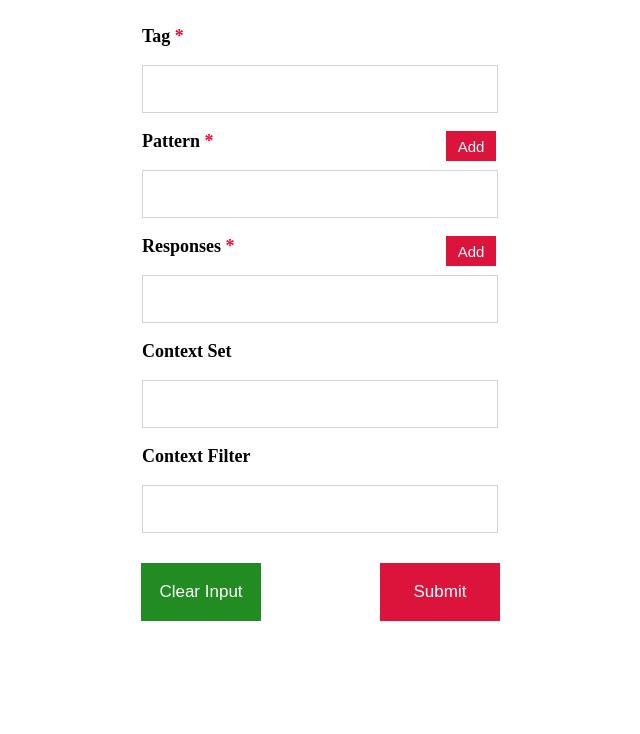
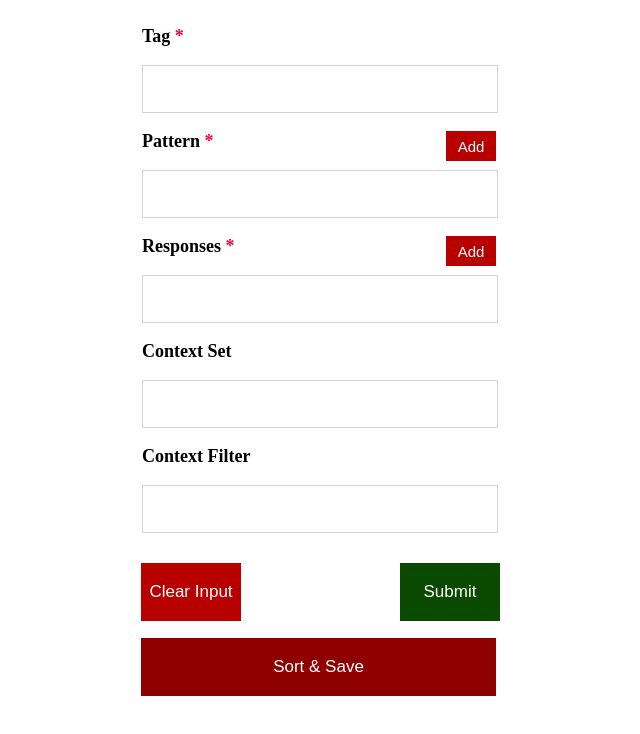
Before and after one commit to vitoyxyz/json_manipulator, a Vue app in the folder clients/: page / in a window 1280 px wide. Shown: the top 734 px of the page, without its empty margins (315-955 px from the left). Built offline with nearby package versions, Linux system fonts and the light colour scheme.

Commit message:
input clears on pattern and responses

```diff
--- a/clients/src/App.vue
+++ b/clients/src/App.vue
@@ -58,7 +58,11 @@
       <button class="btn-submit" @click="submitForm()" type="submit">
         Submit
       </button>
+
     </div>
+        <button class="btn-sort">
+        Sort &  Save
+      </button>
   </div>
 </template>
 
@@ -99,8 +103,8 @@ export default {
   methods: {
     clearForm() {
       this.form.tag = "";
-      this.form.patterns = [];
-      this.form.responses = [];
+      this.pattern = [];
+      this.response = [];
       this.form.context_set = "";
       this.form.context_filter = "";
     },
@@ -184,9 +188,9 @@ input {
   box-sizing: border-box;
   font-size: 17px;
   height: 58px;
-  width: 120px;
-  border: 1px solid #228b22;
-  background-color: #228b22;
+  width: 100px;
+  border: 1px solid #b80000;
+  background-color: #b80000;
   float: left;
   margin-left: -9px;
 }
@@ -196,11 +200,25 @@ input {
   box-sizing: border-box;
   font-size: 17px;
   height: 58px;
-  width: 120px;
-  border: 1px solid #dc143c;
-  background-color: #dc143c;
-  float: right;
+  width: 100px;
+    border: 1px solid#094a00;
+  background-color: #094a00;
+   float: right;
 }
+
+.btn-sort{
+  color: #ffffff;
+  box-sizing: border-box;
+  font-size: 17px;
+  height: 58px;
+  width: 355px;
+  margin: 45px -100px;
+  border: 1px solid #8f0000;
+  background-color: #8f0000;
+ text-align: center;
+ position: absolute;
+}
+
 input.is-invalid {
   border-color: red;
 }
@@ -215,8 +233,8 @@ input.is-invalid {
   font-size: 15px;
   height: 30px;
   width: 50px;
-  border: 1px solid #dc143c;
-  background-color: #dc143c;
+ border: 1px solid #b80000;
+  background-color: #b80000;
   float: right;
   margin-right: 12px;
 }
```
